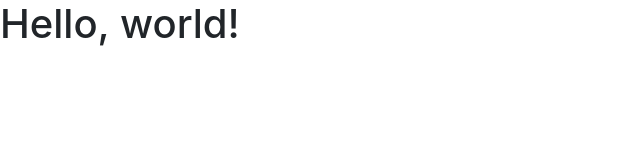
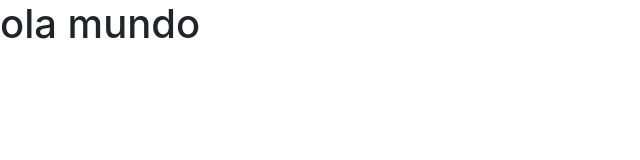
Before and after one commit to acspt/pw-24-25, a plain HTML site: page index.html in a window 1280 px wide. Shown: the whole page, without its empty margins (0-640 px from the left). Drawn offline with nearby package versions, Linux system fonts and the light colour scheme.

Commit message:
versão 0.1

```diff
--- a/index.html
+++ b/index.html
@@ -11,7 +11,7 @@
     <title>Hello, world!</title>
   </head>
   <body>
-    <h1>Hello, world!</h1>
+    <h1>ola mundo</h1>
 
     <!-- Optional JavaScript -->
     <!-- jQuery first, then Popper.js, then Bootstrap JS -->
```
